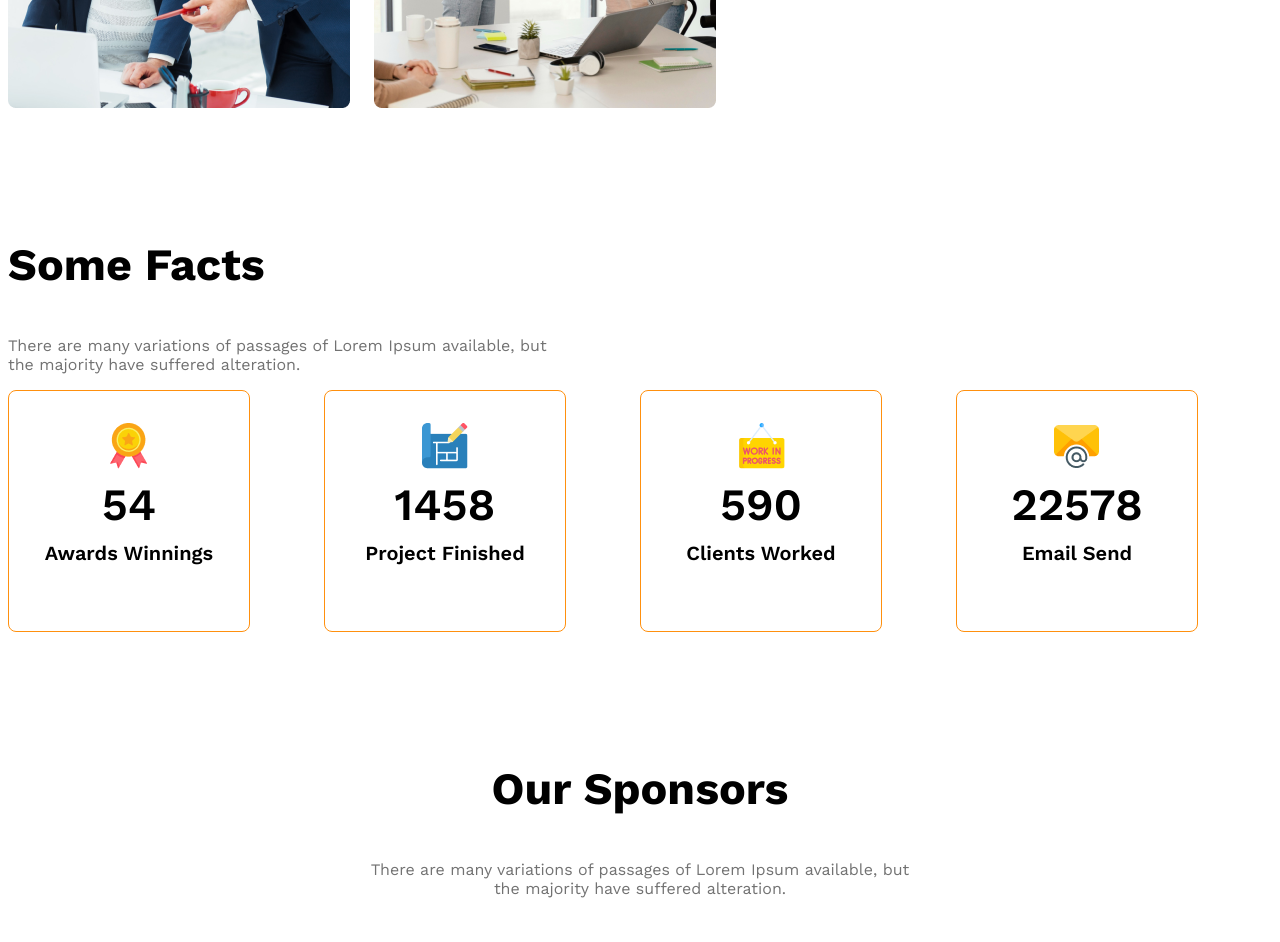
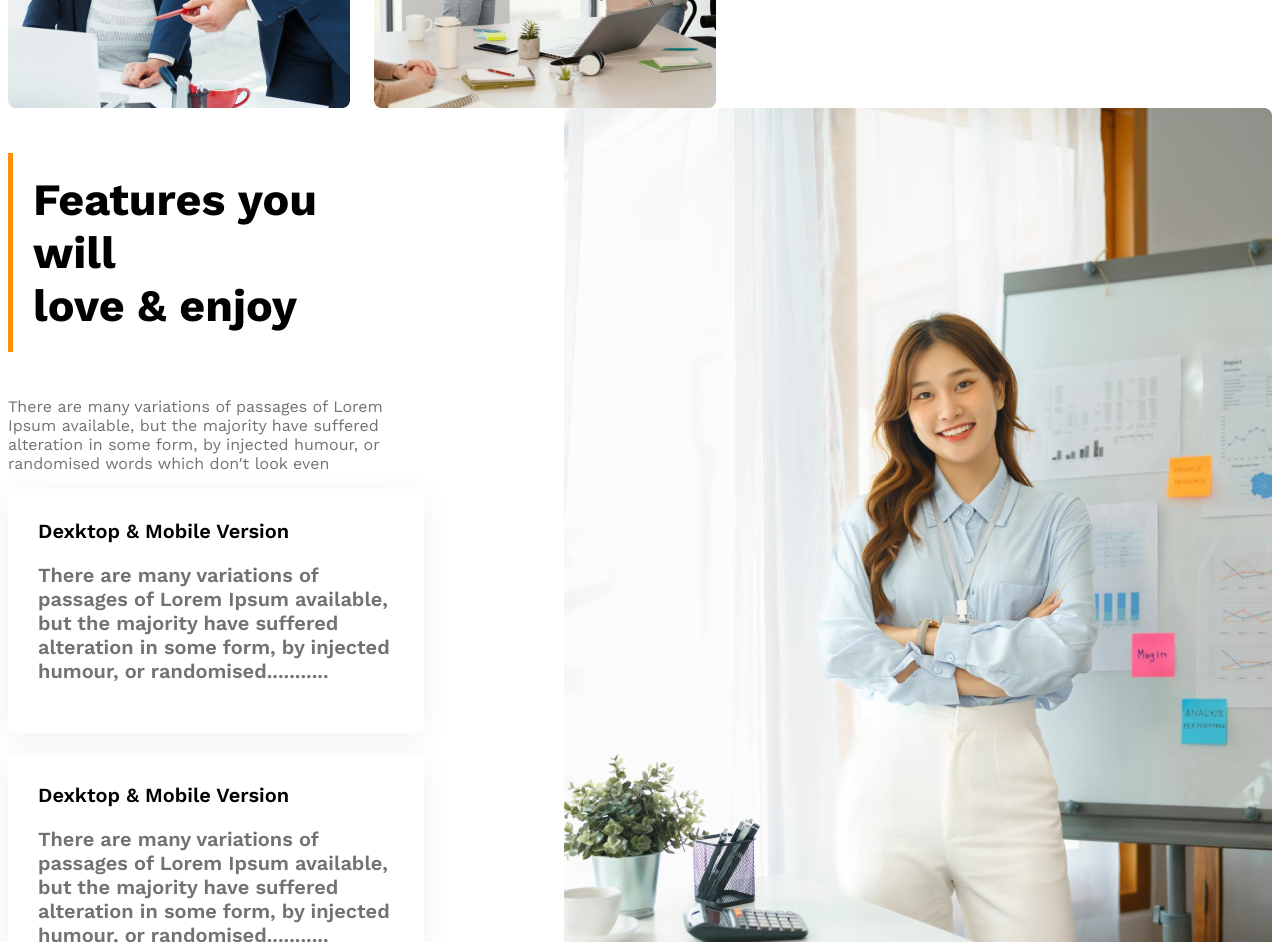
Before and after one commit to rumman52/g3-website, a plain HTML site: page index.html in a window 1280 px wide. Shown: the part 1863-2805 px from the top of the page. Drawn offline with nearby package versions, Linux system fonts and the light colour scheme.

Commit message:
added feature card and image . work in progress

```diff
--- a/index.html
+++ b/index.html
@@ -44,6 +44,48 @@
             <button class="btn-primary">Explore More</button>
           </div>
           </section>
+
+
+          <!--features section start-->
+          <div class="features display-flex">
+
+            <div>
+             <h3 id="feature-section-title" class="section-title">Features you will <br> love & enjoy</h3>
+             <p class="text-light-gray">There are many variations of passages of Lorem Ipsum available, but the majority have suffered alteration in some form, by injected humour, or randomised words which don't look even</p>
+
+             <!-- feature card container -->
+              <div class="feature-card">
+                <h class="feature-section-title">Dexktop & Mobile Version</h4>
+                  <p class="text-light-gray">There are many variations of passages of Lorem Ipsum available, but the majority have suffered alteration in some form, by injected humour, or randomised...........</p>
+              </div>
+              <div class="feature-card">
+                <h class="feature-section-title">Dexktop & Mobile Version</h4>
+                  <p class="text-light-gray">There are many variations of passages of Lorem Ipsum available, but the majority have suffered alteration in some form, by injected humour, or randomised...........</p>
+              </div>
+              <div class="feature-card">
+                <h class="feature-section-title">Dexktop & Mobile Version</h4>
+                  <p class="text-light-gray">There are many variations of passages of Lorem Ipsum available, but the majority have suffered alteration in some form, by injected humour, or randomised...........</p>
+              </div>
+              <div class="feature-card">
+                <h class="feature-section-title">Dexktop & Mobile Version</h4>
+                  <p class="text-light-gray">There are many variations of passages of Lorem Ipsum available, but the majority have suffered alteration in some form, by injected humour, or randomised...........</p>
+              </div>
+
+            </div>
+
+
+            <div>
+              <img src="images/architect.png" alt="">
+              <button id="experience-badge" class="btn-primary">
+                <span id="experience-year">10+ Years</span>
+                <span>Experience</span>
+              </button>
+            </div>
+
+
+          </div>
+
+
           <!--some facts-->
           <section>
        <h3 class="section-title">Some Facts</h3>
--- a/styles/architects.css
+++ b/styles/architects.css
@@ -112,6 +112,35 @@ main > section{
     font-weight: 500;
 }
 
+/* features section related styles */
+
+.features{
+    gap: 140px;
+}
+
+#feature-section-title{
+    border-left: #FF900E 5px solid;
+    padding: 20px;
+}
+
+.feature-card{
+     padding: 30px;
+     border-radius: 8px;
+    box-shadow: 0 4px 30px 0 rgba(0, 0, 0, 0.06);
+    margin-bottom: 20px;
+
+}
+
+.feature-card .feature-section-title{
+    font-weight: 600;
+    font-size: 1.25rem;
+    margin-top: 0px;
+    margin-bottom: 0px;
+
+
+}
+
+
 /* some facts related styles */
 
 .facts-container{
```
